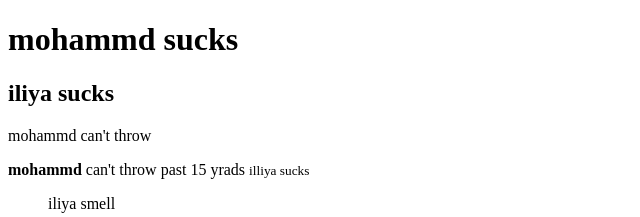
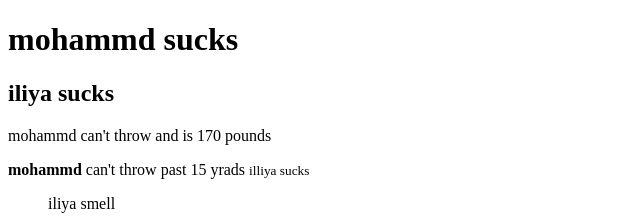
Before and after one commit to aydenchan721-afk/aydenchan721-afk.githib.io, a plain HTML site: page lesson1.html in a window 1280 px wide. Shown: the top 217 px of the page, without its empty margins (0-640 px from the left). Drawn offline with Linux system fonts and the light colour scheme.

Commit message:
Update lesson1.html

```diff
--- a/lesson1.html
+++ b/lesson1.html
@@ -6,7 +6,7 @@
   <body>
    <h1>mohammd sucks </h1>
     <h2> iliya sucks </h2>
-    <p>mohammd can't throw </p>
+    <p>mohammd can't throw  and is 170 pounds </p>
     <strong>mohammd</strong> can't throw past 15 yrads
     <small>illiya sucks</small>
     <ul>iliya smell</ul>
```
